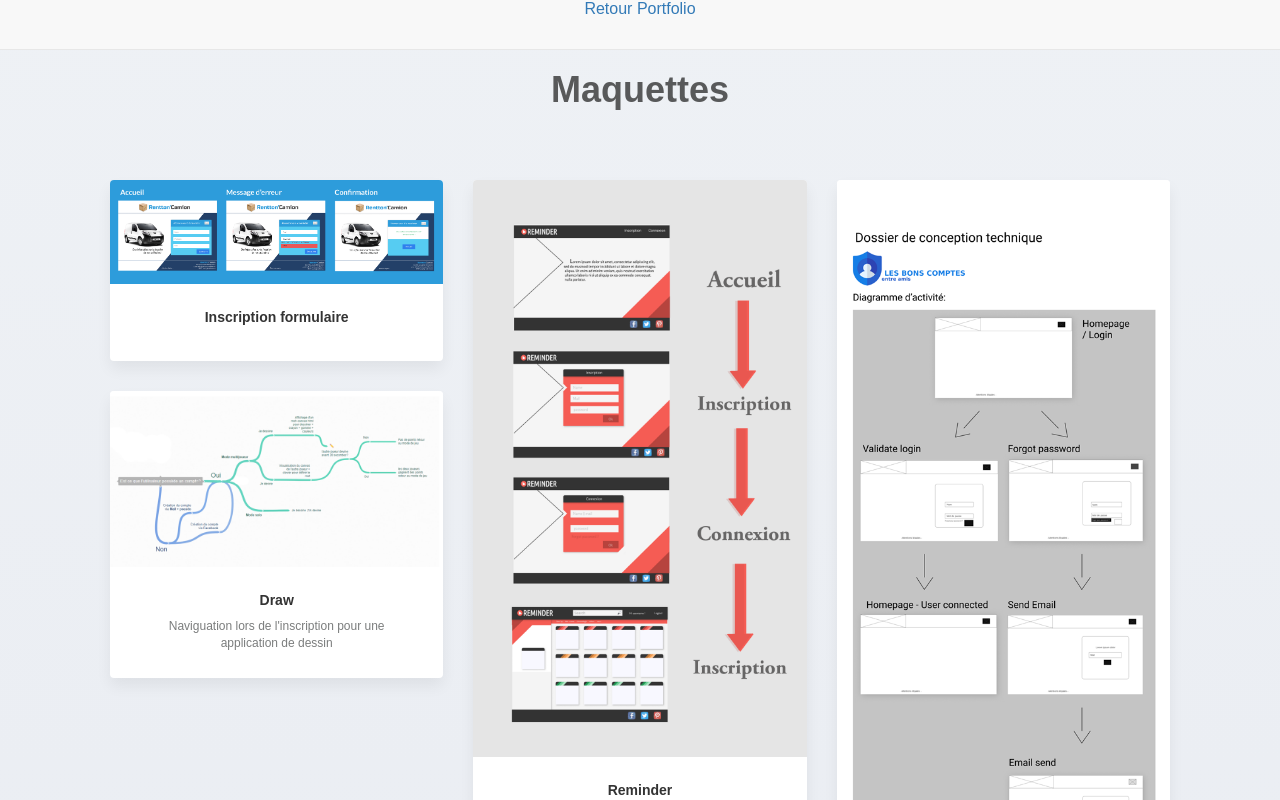
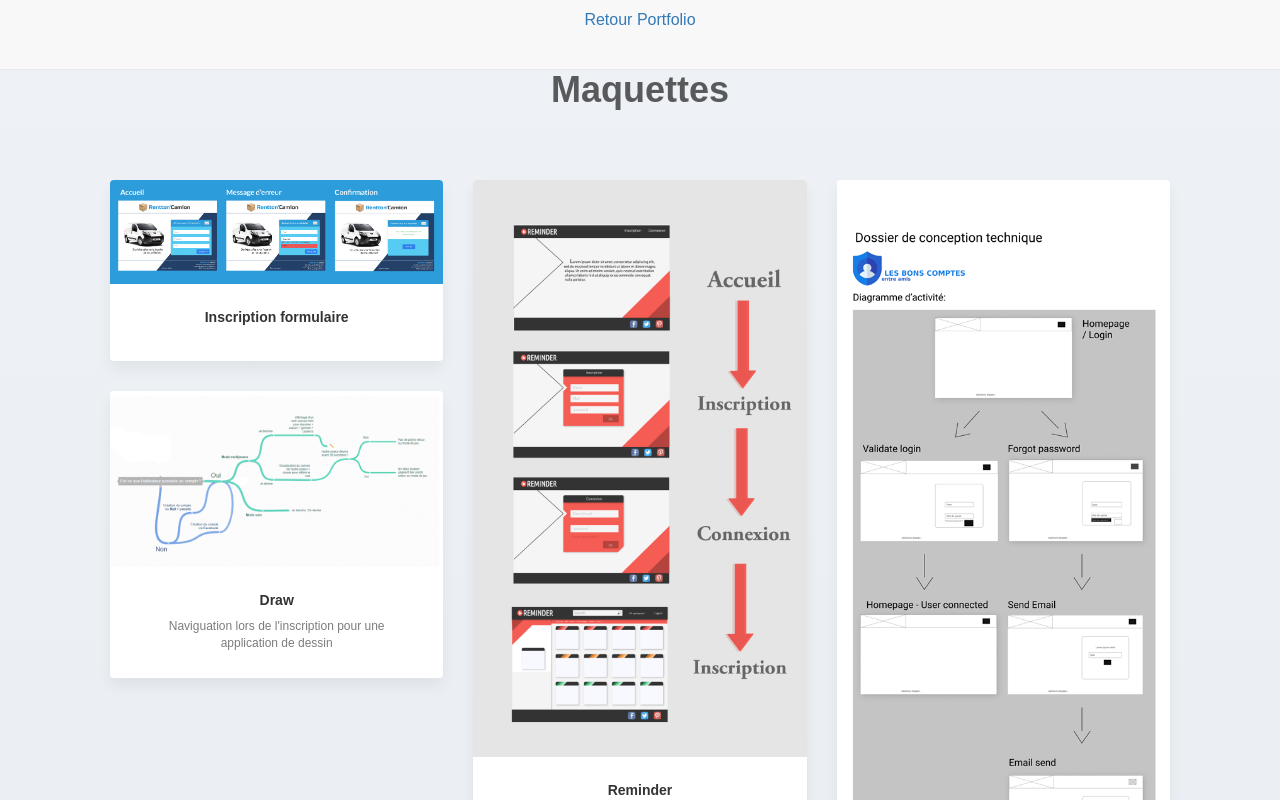
Before and after one commit to DouardAlexandre/Maquettes, a plain HTML site: page index.html in a window 1280 px wide. Shown: the top 800 px of the page. Drawn offline with nearby package versions, Linux system fonts and the light colour scheme; some packages are replaced by stand-ins of ours; a script that the page names is missing; a web font is replaced by a local one.

Commit message:
Update style.css

```diff
--- a/style.css
+++ b/style.css
@@ -2,6 +2,19 @@ body {
     background-image: linear-gradient(to top, #e6e9f0 0%, #eef1f5 100%);
     min-height: 100vh;
     font: normal 16px sans-serif;
+}
+#mainNav{
+    width:100%;
+    height:7rem;
+    color:black;
+}
+#mainNav a{
+    position:absolute;
+    left:0;
+    right:0;
+    margin-left:auto;
+    margin-right:auto;
+    bottom:4rem;
 }
 
 .gallery-container h1 {
```
